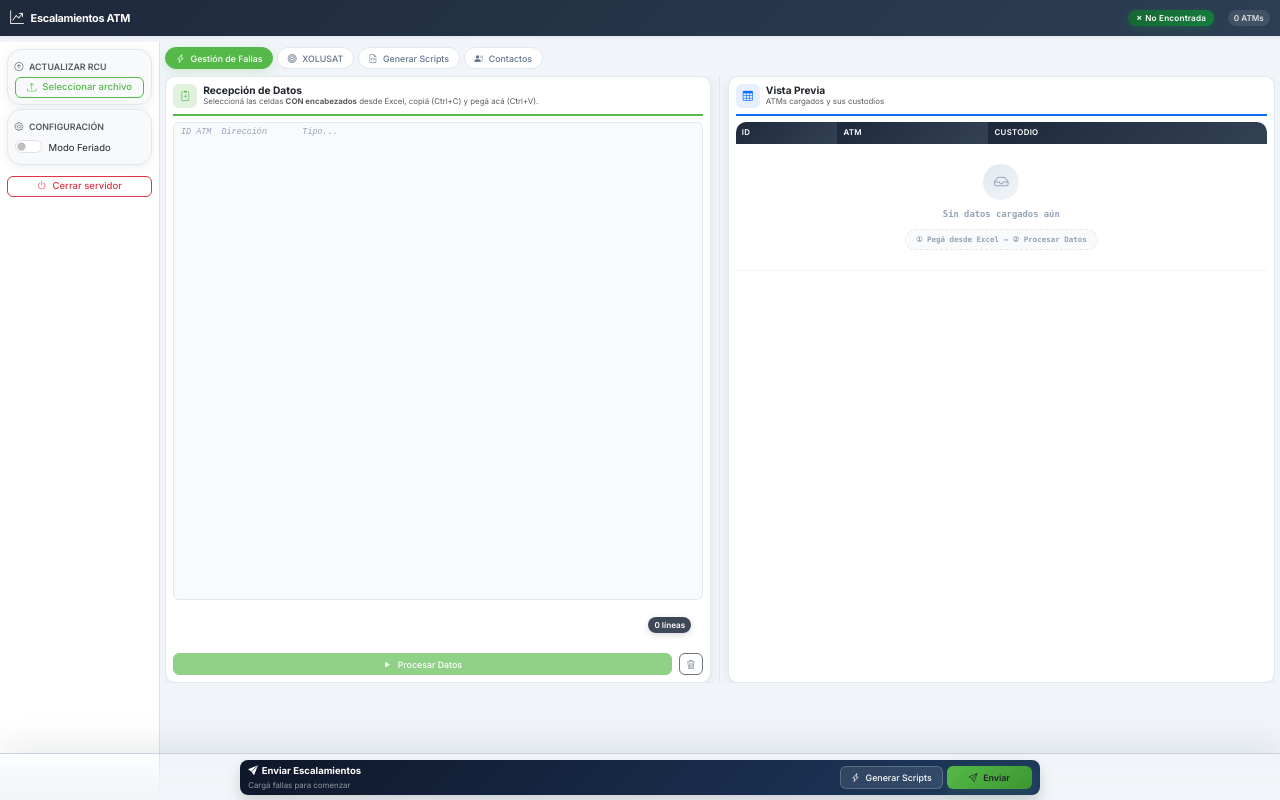
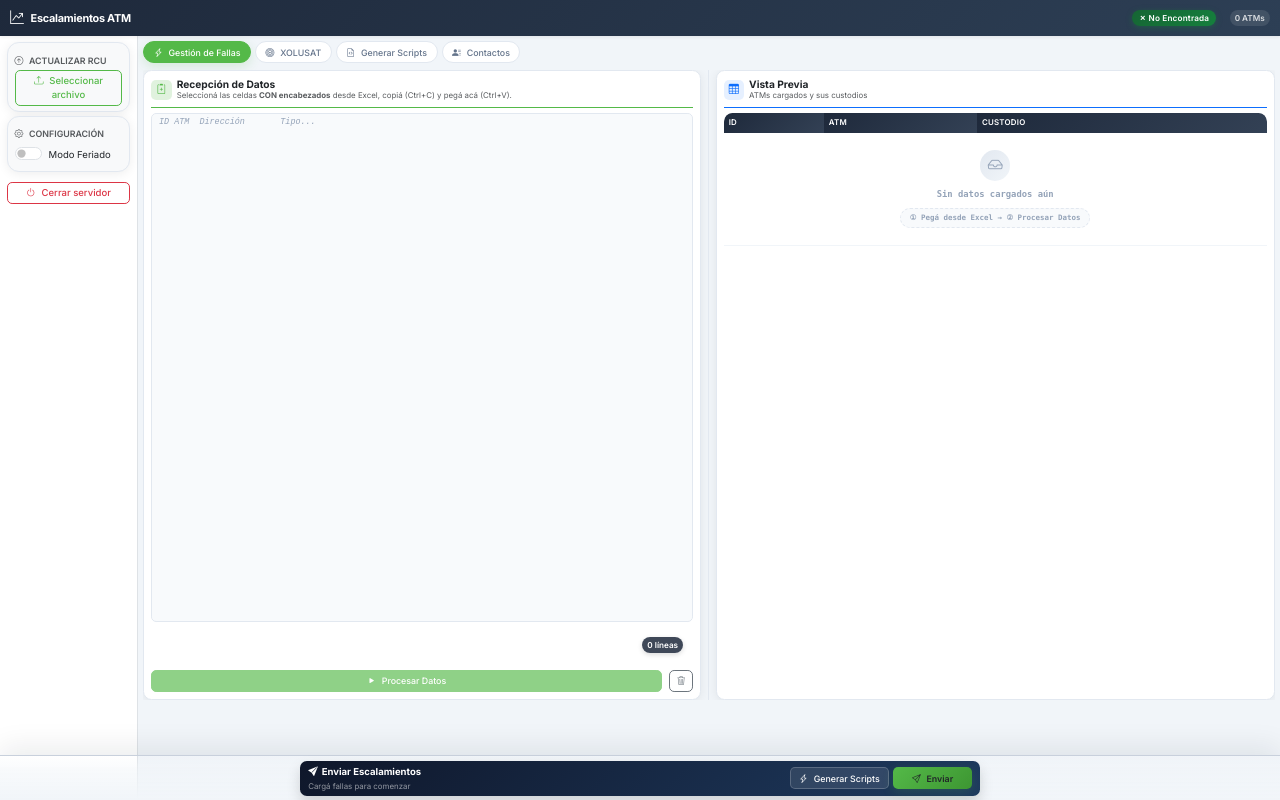
Before and after one commit to Adrian-Iglesias-1/EscalamientosBHDFlask, a Flask app: page / in a window 1280 px wide. Run offline with Flask 3, Linux system fonts and the light colour scheme; data that the repository does not hold is empty.

Commit message:
CSS zoom: 0.85 en notebooks — idéntico al zoom 85% del navegador
Co-Authored-By: Claude Opus 4.6 <noreply@anthropic.com>

```diff
--- a/backend/static/style.css
+++ b/backend/static/style.css
@@ -732,9 +732,13 @@ section#tab-xolusat .data-card-header {
 
 /* Notebooks (≤1440px): Layout compacto — simula ~75% del tamaño desktop */
 @media (max-width: 1440px) {
-    /* ── Base: font-size del html al 85% = todo hereda proporcional ── */
+    /* ── Base: zoom 85% = escala TODO uniformemente (como zoom del navegador) ── */
     html {
-        font-size: 13.6px;
+        zoom: 0.85;
+    }
+    /* Compensar 100vh para que no quede espacio vacío */
+    #main-layout {
+        height: calc(100vh / 0.85);
     }
 
     /* ── Sidebar ── */
```
Also changed, not shown: 1 other file.
